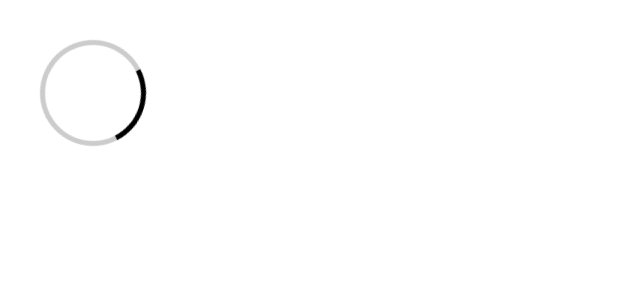
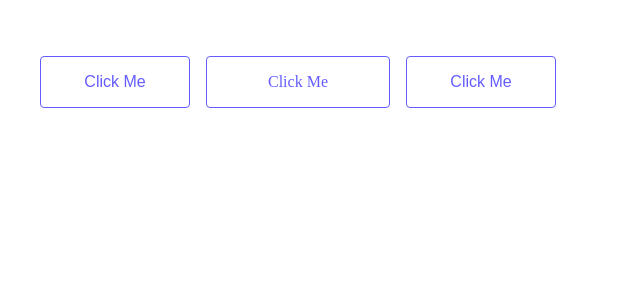
Before and after one commit to AJFree458/react-styled-components-course, a React (Create React App) app: page / in a window 1280 px wide. Shown: the top 300 px of the page, without its empty margins (0-640 px from the left). Built offline with nearby package versions, Linux system fonts and the light colour scheme.

Commit message:
'AS' prop and update the styled library

```diff
--- a/package.json
+++ b/package.json
@@ -9,7 +9,7 @@
     "react": "^17.0.2",
     "react-dom": "^17.0.2",
     "react-scripts": "5.0.0",
-    "styled-components": "^5.3.3",
+    "styled-components": "^5.1.0",
     "web-vitals": "^2.1.4"
   },
   "scripts": {
--- a/src/App.js
+++ b/src/App.js
@@ -1,13 +1,18 @@
 // import styled from "styled-components";
+import { HipsterButton } from "./components/Buttons";
 // import ComplexTitle from "./components/ComplexTitle";
 // import AlternativeTitle from "./components/AlternativeTitle";
 // import Card from "./components/Card";
-import Loading from "./components/Loading";
+// import Loading from "./components/Loading";
 
 function App() {
   return (
     <div style={{ padding: "2rem" }}>
-      <Loading />
+      <HipsterButton>click me</HipsterButton>
+      <HipsterButton as="a" href="https://www.johnsmilga.com/">
+        click me
+      </HipsterButton>
+      <HipsterButton>click me</HipsterButton>
     </div>
   );
 }
--- a/src/components/Buttons.js
+++ b/src/components/Buttons.js
@@ -14,8 +14,14 @@
 `;
 
 export const HipsterButton = styled(DefaultButton)`
-  width: 400px;
+  width: 150px;
   background: transparent;
   color: #645cff;
   border: 1px solid #645cff;
+  padding: 1rem;
+  display: inline-block;
+  margin-right: 1rem;
+  text-decoration: none;
+  text-align: center;
+  font-size: 1rem;
 `;
```
Also changed, not shown: 1 other file (tests, documents, lock files or other folders).
